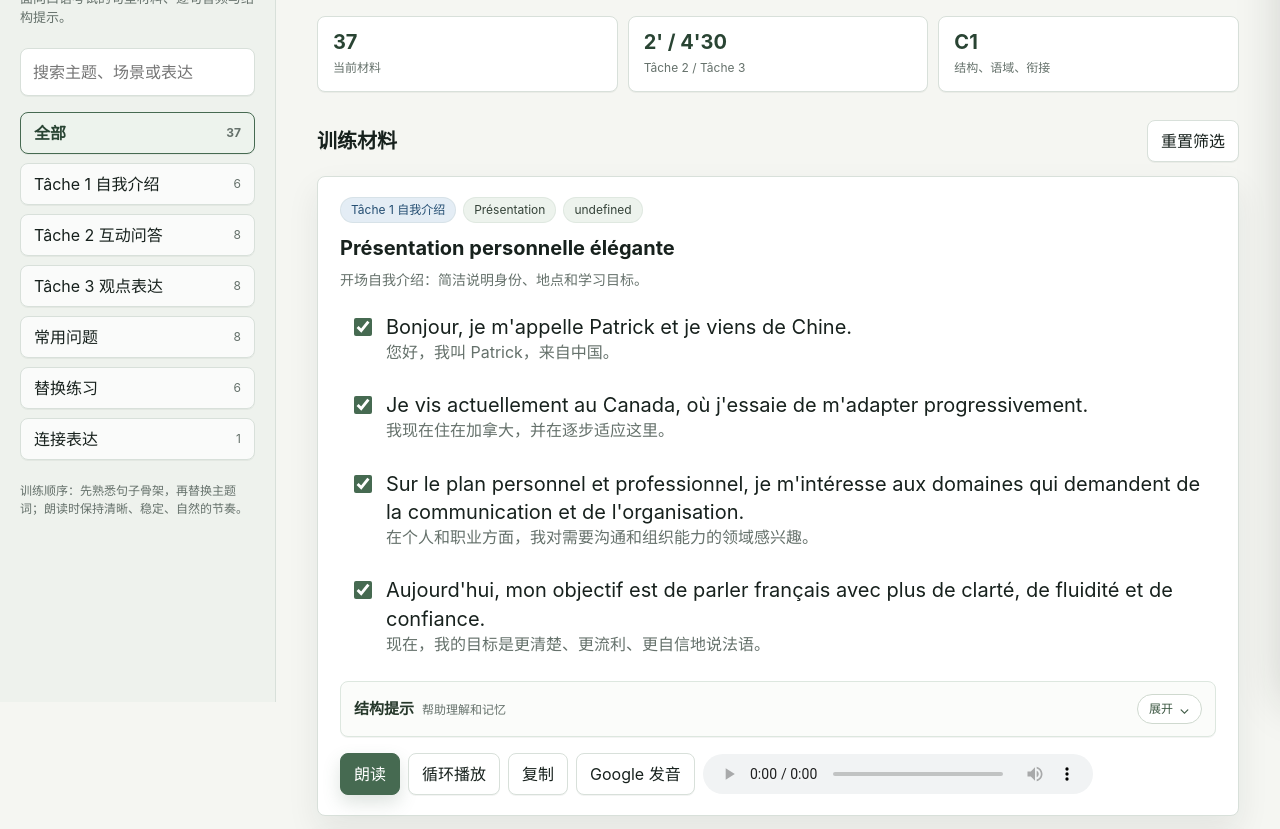
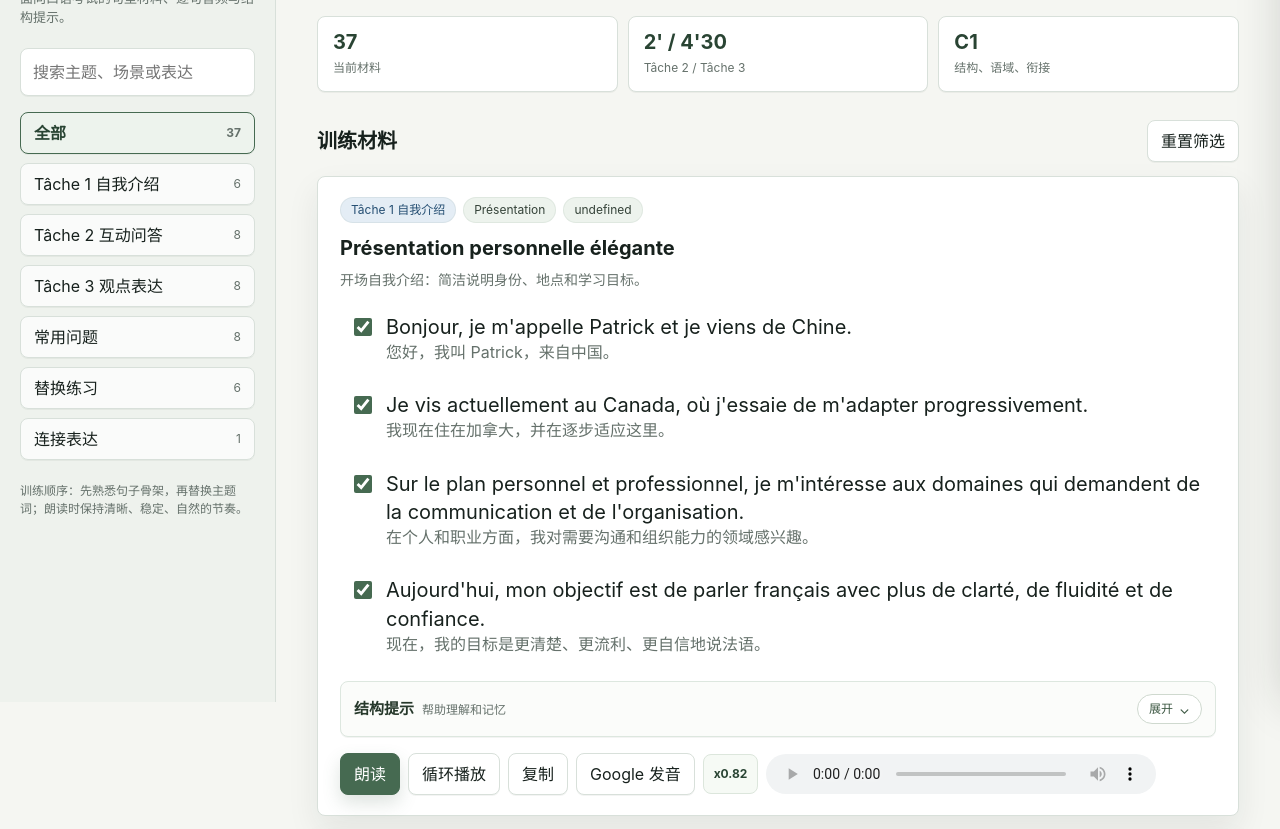
Before and after one commit to evolxd/TCFOral, a plain HTML site: page index.html in a window 1280 px wide. Shown: the part 98-927 px from the top of the page. Drawn offline with Linux system fonts and the light colour scheme.

Commit message:
Apply playback speed to local audio

```diff
--- a/index.html
+++ b/index.html
@@ -393,6 +393,18 @@ h2 { margin: 0; font-size: 20px; line-height: 1.3; letter-spacing: 0; }
   height: 40px;
   border-radius: var(--radius);
 }
+.rate-pill {
+  min-height: 40px;
+  display: inline-flex;
+  align-items: center;
+  border: 1px solid #dce6dc;
+  border-radius: var(--radius);
+  background: #f6faf5;
+  color: var(--sage-dark);
+  padding: 0 10px;
+  font-size: 12px;
+  font-weight: 700;
+}
 .loop-active {
   border-color: var(--sage);
   background: var(--sage-light);
@@ -609,8 +621,8 @@ h2 { margin: 0; font-size: 20px; line-height: 1.3; letter-spacing: 0; }
       <label for="voiceId">ElevenLabs voice_id</label>
       <input id="voiceId" placeholder="例如：JBFqnCBsd6RMkjVDRZzb">
     </div>
-    <div class="field eleven-field">
-      <label for="speechSpeed">语速 <span id="speedValue">0.82</span></label>
+    <div class="field">
+      <label for="speechSpeed">播放语速 <span id="speedValue">0.82</span></label>
       <input id="speechSpeed" type="range" min="0.7" max="1.2" step="0.01" value="0.82">
     </div>
     <div class="field openai-field" hidden>
@@ -1638,6 +1650,7 @@ function renderCards() {
         <button data-loop="${index}">循环播放</button>
         <button data-copy="${index}">复制</button>
         <a href="${googleTranslateUrl(content.fr)}" target="_blank" rel="noopener"><button>Google 发音</button></a>
+        <span class="rate-pill" data-rate-label="${index}">x${currentPlaybackRate().toFixed(2)}</span>
         <audio class="card-audio" data-audio="${index}" controls preload="metadata"></audio>
       </div>
     </article>
@@ -1691,6 +1704,7 @@ function syncProviderFields() {
   speedValue.textContent = rate.toFixed(2);
   applyPlaybackRate(audio);
   document.querySelectorAll(".card-audio").forEach(applyPlaybackRate);
+  document.querySelectorAll("[data-rate-label]").forEach(el => el.textContent = `x${rate.toFixed(2)}`);
 }
 
 function openSettings() {
@@ -1776,8 +1790,10 @@ function currentPlaybackRate() {
 
 function applyPlaybackRate(player) {
   if (!player) return;
-  player.playbackRate = currentPlaybackRate();
-  player.defaultPlaybackRate = currentPlaybackRate();
+  const rate = currentPlaybackRate();
+  player.playbackRate = rate;
+  player.defaultPlaybackRate = rate;
+  player.dataset.rate = rate.toFixed(2);
 }
 
 function usePlayer(player) {
@@ -1869,6 +1885,9 @@ async function speakItem(item, cardIndex, player = audio, level = activeLevel, o
   }
   const playCurrent = () => {
     if (playbackToken !== activePlaybackToken) return;
+    target.onloadedmetadata = () => applyPlaybackRate(target);
+    target.oncanplay = () => applyPlaybackRate(target);
+    target.onplay = () => applyPlaybackRate(target);
     target.src = urls[current];
     applyPlaybackRate(target);
     target.play().catch(() => {
--- a/service-worker.js
+++ b/service-worker.js
@@ -1,4 +1,4 @@
-const CACHE_NAME = "tcf-oral-c1-v7";
+const CACHE_NAME = "tcf-oral-c1-v8";
 const CORE_ASSETS = [
   "./",
   "./index.html",
```
